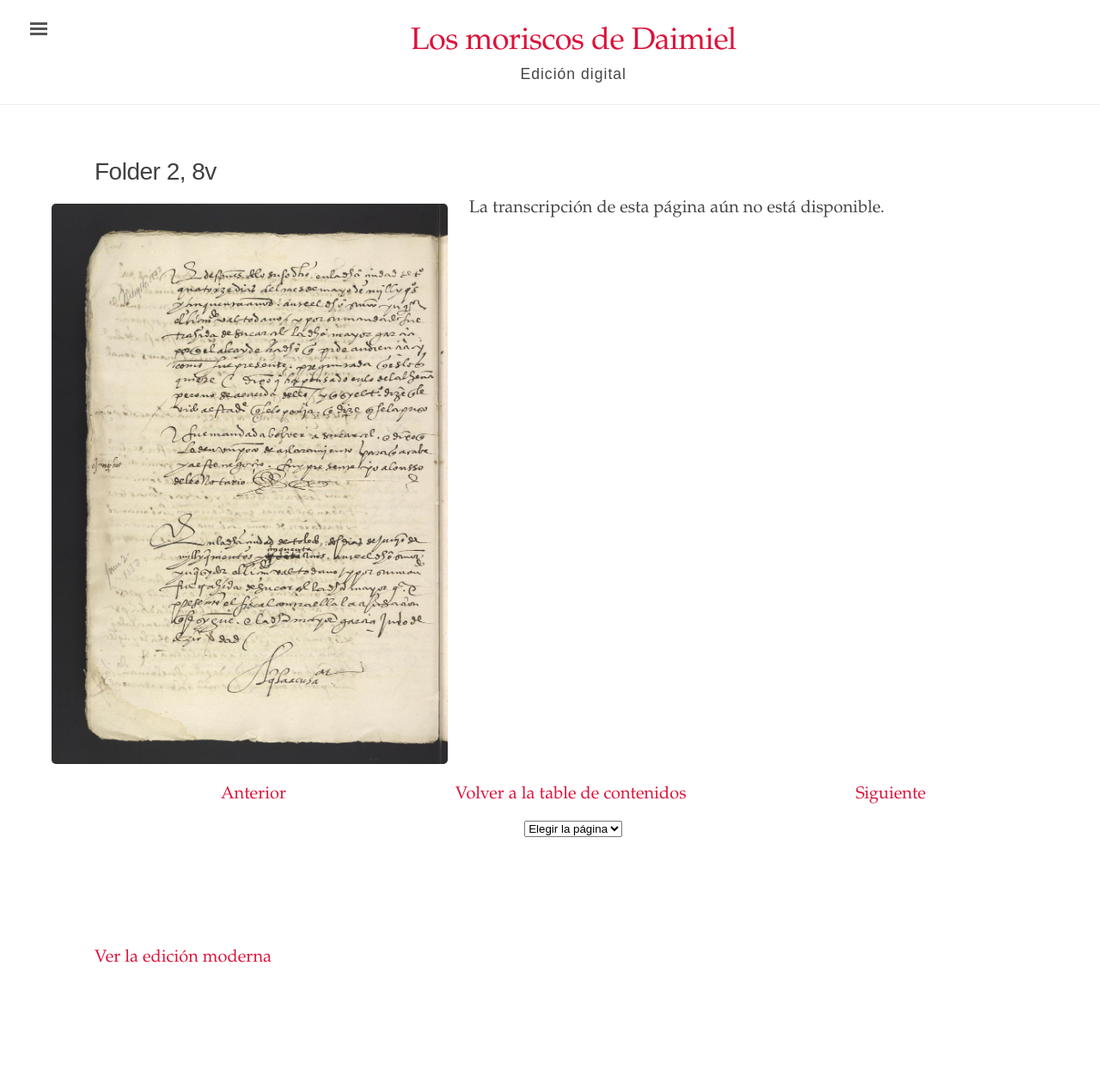
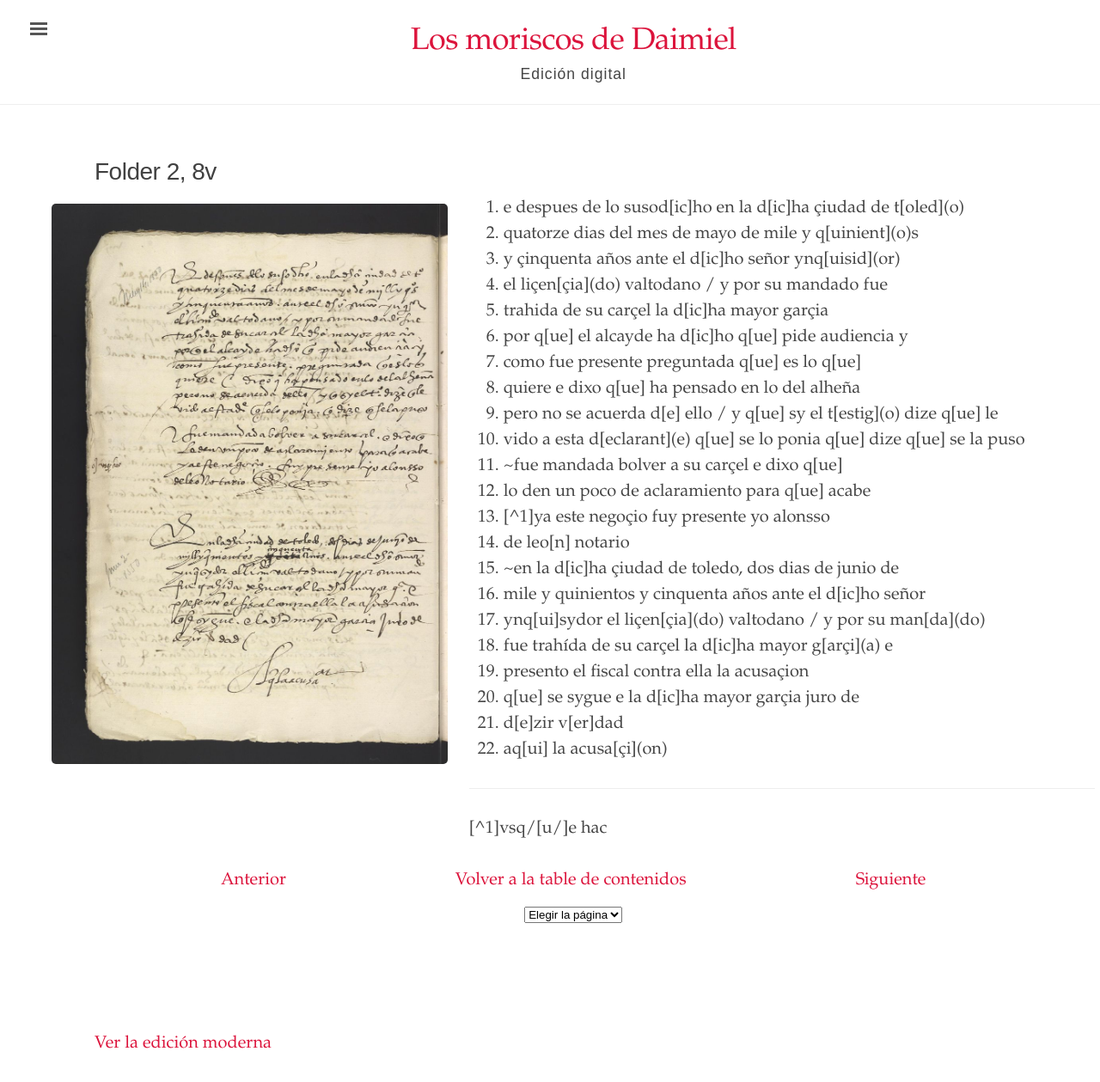
Before and after one commit to digbmc/moriscos-daimel, a Jekyll site: the page built from _texts/folder-2-8v.md, in a window 1280 px wide and 1309 px high. Shown: the top 1259 px of the window at 86% size. Built offline with Jekyll 4.4.1, drawn with Linux system fonts in a browser that asks for light colours.

Commit message:
Update folder-2-8v.md

```diff
--- a/_texts/folder-2-8v.md
+++ b/_texts/folder-2-8v.md
@@ -5,4 +5,29 @@ image: /assets/images/Folder_2_8v.jpg
 body_class: wide-page
 order: 16
 ---
-La transcripción de esta página aún no está disponible.
+1. e despues de lo susod\[ic\]ho en la d\[ic\]ha çiudad de t\[oled\](o)
+2. quatorze dias del mes de mayo de mile y q\[uinient\](o)s
+3. y çinquenta años ante el d\[ic\]ho señor ynq\[uisid\](or)
+4. el liçen\[çia\](do) valtodano / y por su mandado fue
+5. trahida de su carçel la d\[ic\]ha mayor garçia
+6. por q\[ue\] el alcayde ha d\[ic\]ho q\[ue\] pide audiencia y
+7. como fue presente preguntada q\[ue\] es lo q\[ue\]
+8. quiere e dixo q\[ue\] ha pensado en lo del alheña
+9. pero no se acuerda d\[e\] ello / y q\[ue\] sy el t\[estig\](o) dize q\[ue\] le
+10. vido a esta d\[eclarant\](e) q\[ue\] se lo ponia q\[ue\] dize q\[ue\] se la puso
+11. ~fue mandada bolver a su carçel e dixo q\[ue\]
+12. lo den un poco de aclaramiento para q\[ue\] acabe
+13. [^1]ya este negoçio fuy presente yo alonsso
+14. de leo\[n\] notario
+15. ~en la d\[ic\]ha çiudad de toledo, dos dias de junio de
+16. mile y quinientos y cinquenta años ante el d\[ic\]ho señor
+17. ynq\[ui\]sydor el liçen\[çia\](do) valtodano / y por su man\[da\](do)
+18. fue trahída de su carçel la d\[ic\]ha mayor g\[arçi\](a) e
+19. presento el fiscal contra ella la acusaçion
+20. q\[ue\] se sygue e la d\[ic\]ha mayor garçia juro de
+21. d\[e\]zir v\[er\]dad
+22. aq\[ui\] la acusa\[çi\](on)
+
+<hr>
+
+[^1]vsq/[u/]e hac
```
